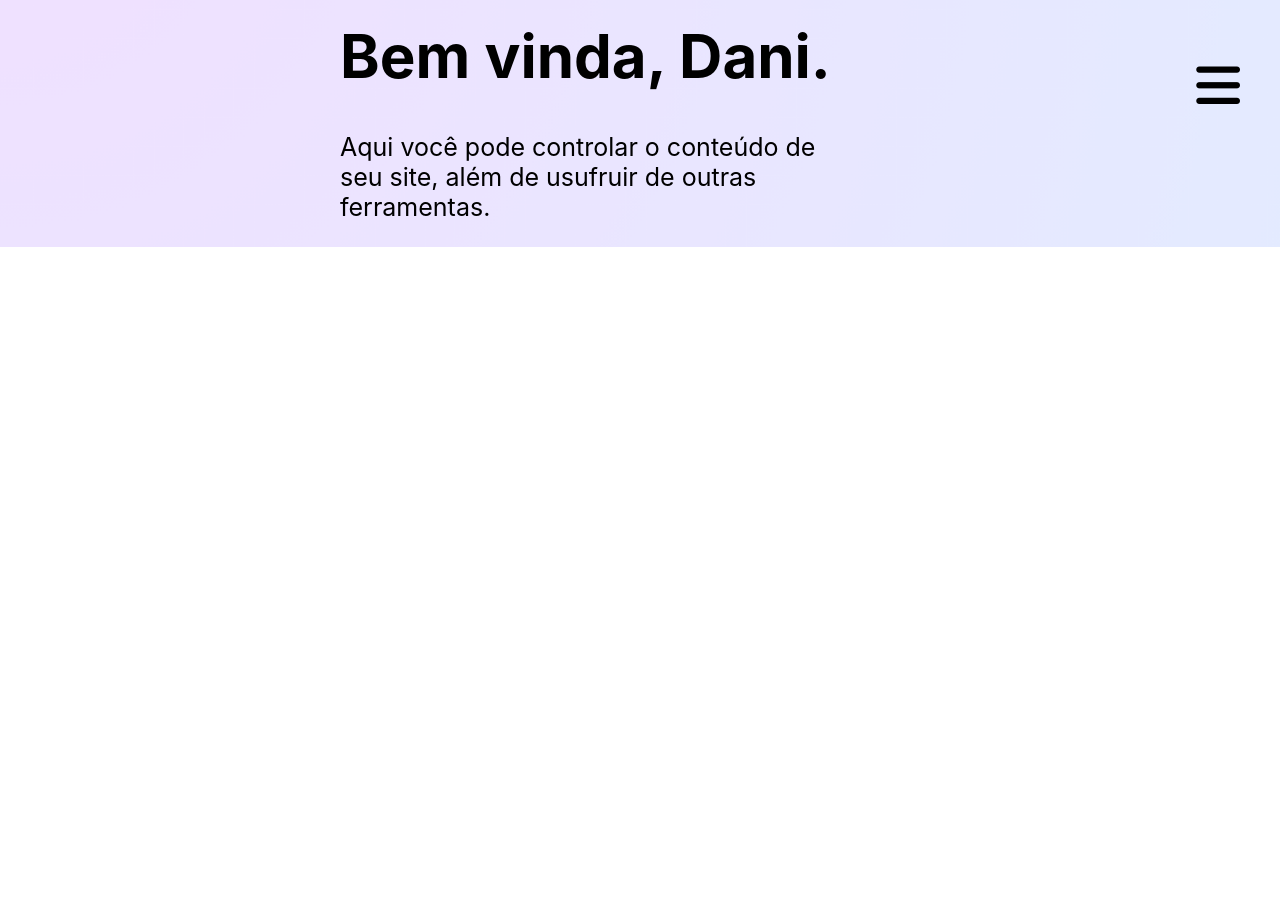
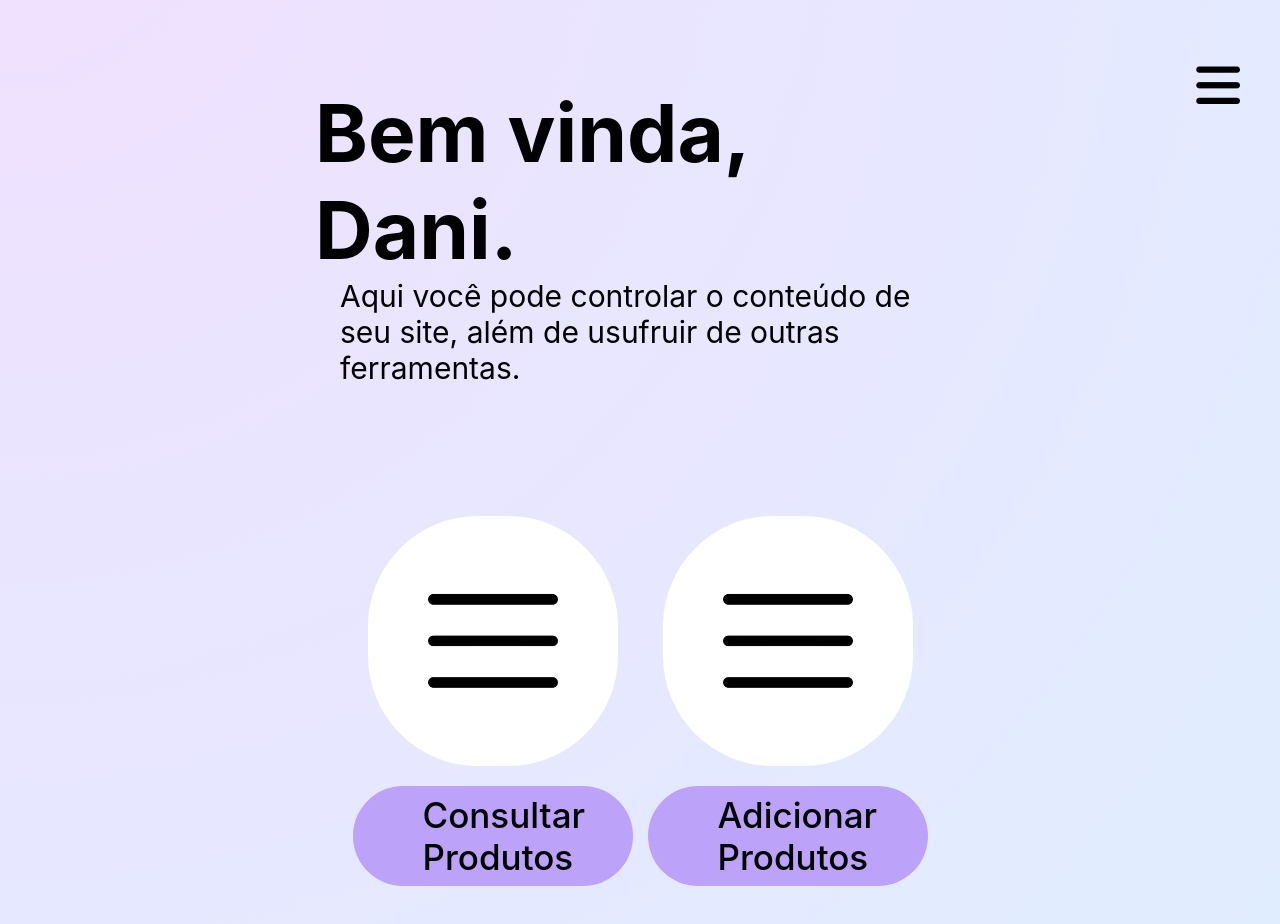
Before and after one commit to FFefo/resinartesite, a React (Create React App) app: page /admin in a window 1280 px wide. Shown: the part 140-1064 px from the top of the page. Before the commit the page ends 800 px from the top, so only its background shows below. Built offline with nearby package versions, Linux system fonts and the light colour scheme; a web font is replaced by a local one.

Commit message:
fe alterações

```diff
--- a/src/components/Header/cabecalho.scss
+++ b/src/components/Header/cabecalho.scss
@@ -1,4 +1,4 @@
-header{
+header {
   background-color: #f5f5f570;
   color: white;
   padding: 38px;
@@ -8,13 +8,21 @@ header{
   gap: 30px;
   overflow: hidden;
 
-    .links{
+  .links {
     display: flex;
     flex-direction: row;
     align-items: center;
+    justify-content: space-between;
+    width: 100%;
+
+    .links-1 {
       gap: 20px;
+      display: flex;
+      flex-direction: row;
+      align-items: center;
+    }
 
-      a{
+    a {
       text-decoration: none;
       text-transform: none;
       color: white;
@@ -26,9 +34,7 @@ header{
       font-weight: 600;
     }
 
-      .lg{
-        margin-left: 820px;
-      }
+
 
   }
 
--- /dev/null
+++ b/src/components/botãoAdmin/botao.jsx
@@ -0,0 +1,15 @@
+import './botao.scss';
+
+export default function BotaoAdmin(props) {
+
+    return (
+        <div className='comp-botao'>
+            <div className='bola'>
+                <img src={props.imagem} alt="" />
+            </div>
+            <div className='texto'>
+            <p>{props.texto}</p>
+            </div>
+        </div>
+    )
+}
--- /dev/null
+++ b/src/components/botãoAdmin/botao.scss
@@ -0,0 +1,36 @@
+.comp-botao {
+    display: flex;
+    flex-direction: column;
+    align-items: center;
+    gap: 20px;
+    .bola {
+        display: flex;
+        background-color: white;
+        padding: 60px;
+        width: 130px;
+        border-radius: 110px;
+
+        img {
+            width: inherit;
+        }
+    }
+
+    .texto {
+        display: flex;
+        align-items: center;
+        justify-content: center;
+
+        background-color: #bca2f8;
+        border-radius: 50px;
+
+        height: 100px;
+        width: 280px;
+
+        font-weight: 500;
+        font-size: 35px;
+
+        p{
+            width: 140px;
+        }
+    }
+}
--- a/src/pages/admin/admin.jsx
+++ b/src/pages/admin/admin.jsx
@@ -1,5 +1,6 @@
 import './admin.scss'
 import Cabecalho from '../../components/Header/cabecalho.jsx'
+import BotaoAdmin from '../../components/botãoAdmin/botao.jsx'
 
 export default function LandingPageAdmin() {
     return (
@@ -7,7 +8,10 @@ export default function LandingPageAdmin() {
 
             <Cabecalho />
 
-            <div className='ferramentas'>
+            <div className='conteúdo'>
+
+                <div className='cont-sup'>
+
 
                     <div className='text'>
                         <h1>Bem vinda, Dani.</h1>
@@ -17,8 +21,16 @@ export default function LandingPageAdmin() {
                     <div className='icon'>
                         <i className="fa-solid fa-bars"></i>
                     </div>
+                </div>
+
+                <div className='botoes'>
+                    <BotaoAdmin imagem='/assets/images/barras.png' texto='Consultar Produtos' />
+                    <BotaoAdmin imagem='/assets/images/barras.png' texto='Adicionar Produtos' />
+                </div>
 
                 <div className='op'>
+
+
 
                 </div>
 
--- a/src/pages/admin/admin.scss
+++ b/src/pages/admin/admin.scss
@@ -7,22 +7,33 @@
     background-image: url(../../../public/assets/images/gradiente.png);
     background-size: cover;
 
-    .ferramentas {
+    .conteúdo {
+        display: flex;
+        flex-direction: column;
+        gap: 100px;
+        height: 957px;
+
+        .cont-sup {
+            margin-top: 50px;
             display: flex;
             justify-content: center;
-        width: 100%;
 
             .text {
+                display: flex;
+                flex-direction: column;
+                justify-content: center;
+                align-items: center;
 
                 h1 {
-                width: 600px;
-                font-size: 60px;
-
+                    width: 650px;
+                    font-size: 80px;
+                    margin-bottom: 0px;
                 }
 
                 p {
-                width: 500px;
-                font-size: 25px;
+                    margin-top: 0px;
+                    width: 600px;
+                    font-size: 30px;
 
                 }
             }
@@ -36,6 +47,12 @@
                 top: 200px;
 
             }
+        }
 
+        .botoes {
+            display: flex;
+            justify-content: center;
+            gap: 15px;
         }
     }
+}
```
Lines whose indentation alone changed are shown as unchanged.
